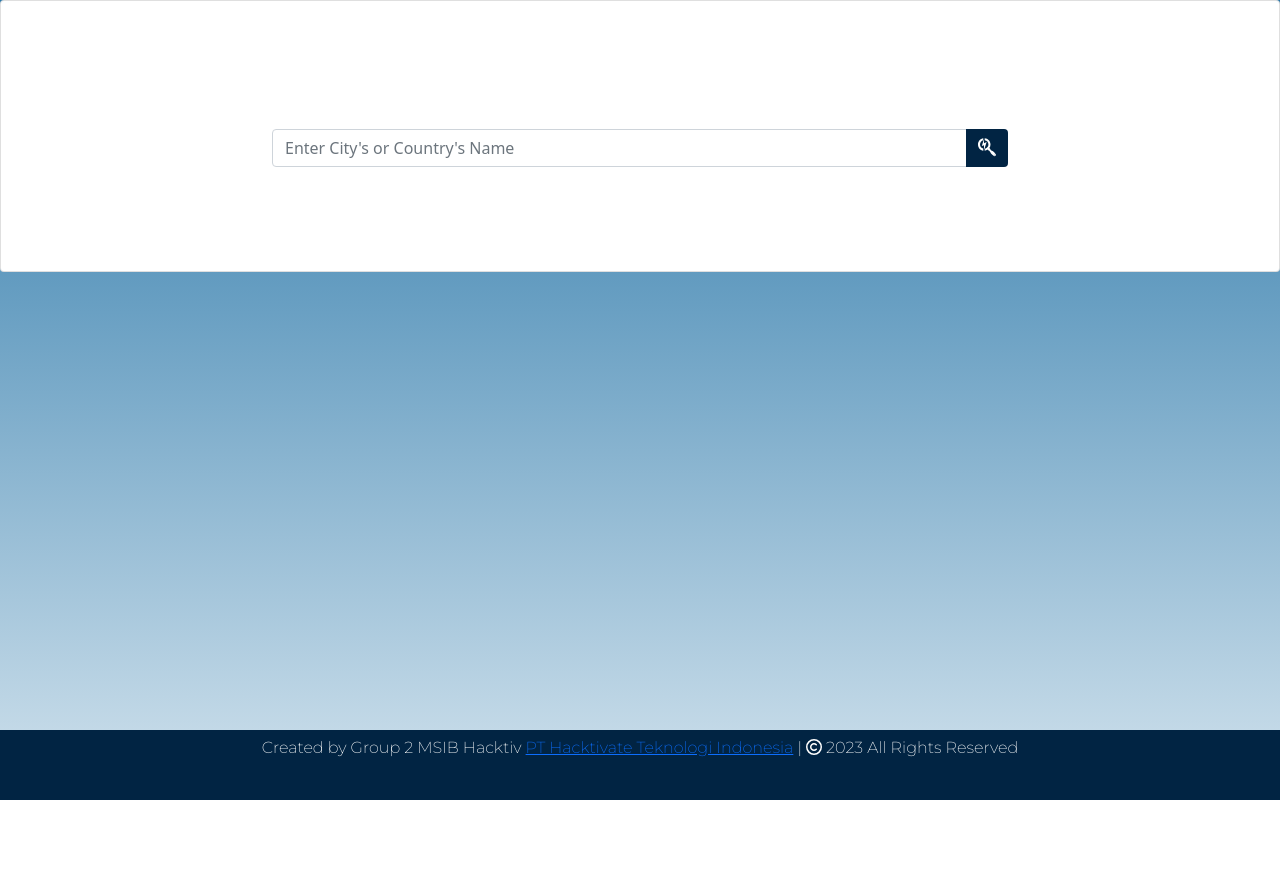
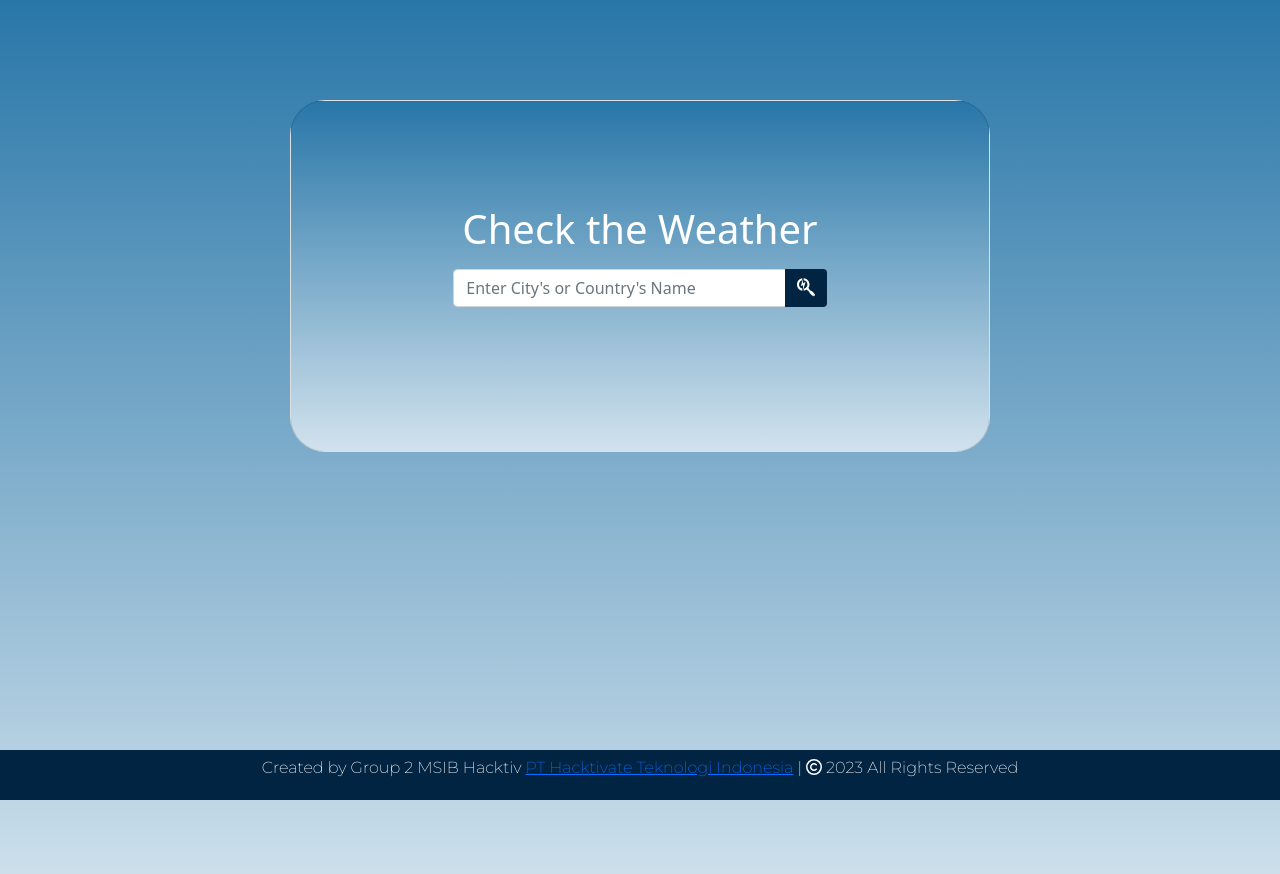
Before and after one commit to indirahmw/finalproject4-msib, a plain HTML site: page fp4/index.html in a window 1280 px wide. Before the commit the page ends 800 px from the top, so only its background shows below. Drawn offline with nearby package versions, Linux system fonts and the light colour scheme.

Commit message:
Styling card di CSS

```diff
--- a/fp4/style.css
+++ b/fp4/style.css
@@ -4,6 +4,18 @@
     background-image: linear-gradient(#2876a8, #d1e2ed);
     height: 100vh;
     overflow-y: hidden;
+}
+
+.card {
+    width: 700px;
+    background-image: linear-gradient(#2876a8, #d1e2ed);
+    background-repeat: no-repeat;
+    background-size: cover;
+    overflow-y: hidden;
+    margin: 100px auto 0;
+    border-radius: 35px 35px;
+    padding: 40px 35px;
+    text-align: center;
 }
 
 .temp {
@@ -16,7 +28,7 @@
 
 .footer {
     width: 100%;
-    height: 70px;
+    height: 50px;
     background-color: #012443;
     color: white;
     position: fixed;
```
